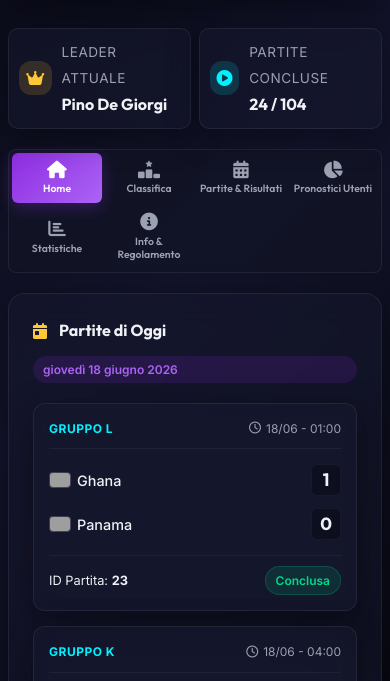
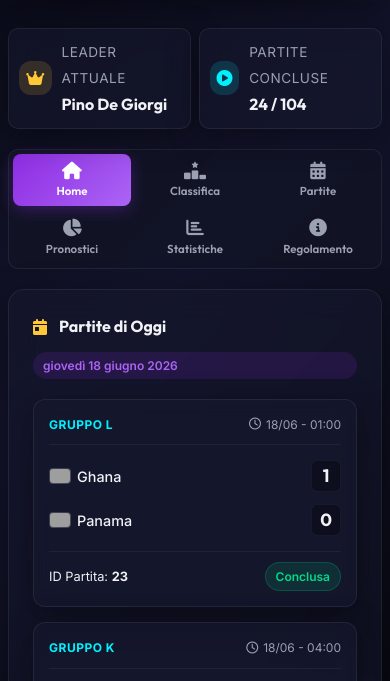
Before and after one commit to rosciRic/totomondiale_2026, a plain HTML site: page index.html in a window 390 px wide. Shown: the part 161-842 px from the top of the page. Drawn offline with Linux system fonts and the light colour scheme; grey boxes are pictures that could not be loaded.

Commit message:
Ottimizzato layout e navigazione tab per vista mobile

```diff
--- a/index.css
+++ b/index.css
@@ -1303,21 +1303,21 @@ body {
   /* Staged Tabs layout for Smartphone to fit all tabs */
   .navigation-tabs {
     display: grid;
-    grid-template-columns: repeat(4, 1fr);
-    padding: 3px;
-    gap: 2px;
-    border-radius: 8px;
+    grid-template-columns: repeat(3, 1fr);
+    padding: 4px;
+    gap: 5px;
+    border-radius: 10px;
     overflow-x: visible; /* no scroll needed */
   }
   .tab-button {
     flex-direction: column;
     gap: 4px;
-    padding: 8px 2px;
-    font-size: 0.65rem;
+    padding: 8px 4px;
+    font-size: 0.72rem;
     text-align: center;
     justify-content: center;
-    white-space: normal;
-    border-radius: 6px;
+    white-space: nowrap;
+    border-radius: 8px;
   }
   .tab-button i {
     font-size: 1.1rem;
--- a/index.html
+++ b/index.html
@@ -11,7 +11,7 @@
   <link href="https://fonts.googleapis.com/css2?family=Inter:wght@300;400;500;600;700&family=Outfit:wght@400;500;600;700;800&display=swap" rel="stylesheet">
   <!-- FontAwesome for Premium Icons -->
   <link rel="stylesheet" href="https://cdnjs.cloudflare.com/ajax/libs/font-awesome/6.4.0/css/all.min.css">
-  <link rel="stylesheet" href="index.css?v=2.0.6">
+  <link rel="stylesheet" href="index.css?v=2.0.7">
 </head>
 <body>
   <div class="app-container">
@@ -55,16 +55,16 @@
         <i class="fa-solid fa-ranking-star"></i> Classifica
       </button>
       <button class="tab-button" id="tab-btn-partite" data-tab="tab-partite">
-        <i class="fa-solid fa-calendar-days"></i> Partite & Risultati
+        <i class="fa-solid fa-calendar-days"></i> Partite
       </button>
       <button class="tab-button" id="tab-btn-pronostici" data-tab="tab-pronostici">
-        <i class="fa-solid fa-chart-pie"></i> Pronostici Utenti
+        <i class="fa-solid fa-chart-pie"></i> Pronostici
       </button>
       <button class="tab-button" id="tab-btn-statistiche" data-tab="tab-statistiche">
         <i class="fa-solid fa-chart-bar"></i> Statistiche
       </button>
       <button class="tab-button" id="tab-btn-regolamento" data-tab="tab-regolamento">
-        <i class="fa-solid fa-circle-info"></i> Info & Regolamento
+        <i class="fa-solid fa-circle-info"></i> Regolamento
       </button>
     </nav>
 
@@ -390,6 +390,6 @@
     </div>
   </div>
 
-  <script src="app.js?v=2.0.6"></script>
+  <script src="app.js?v=2.0.7"></script>
 </body>
 </html>
```
